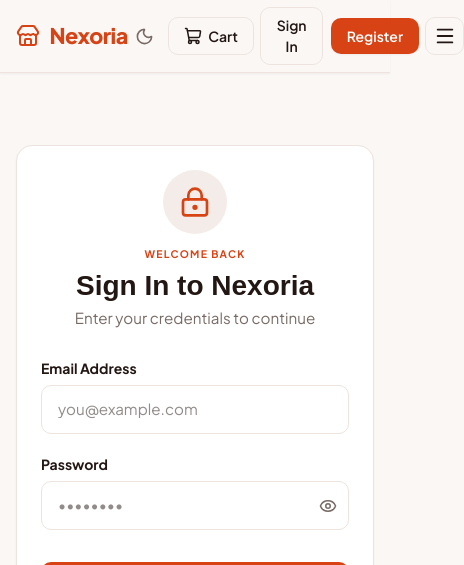
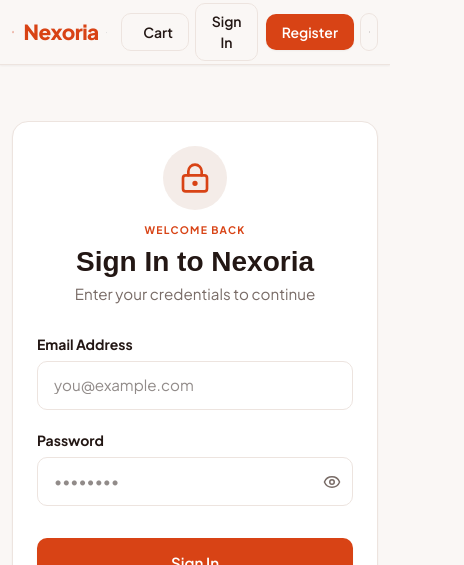
Before and after one commit to code-with-saad/CodeAlpha_Nexoria, a React (Vite) app in the folder client/: page /login in a window 390 px wide. Shown: the top 565 px of the page, 464 px wide, since content can reach past the window. Built offline with nearby package versions, Linux system fonts and the light colour scheme; no server answers.

Commit message:
responsiveness fix v1

```diff
--- a/client/src/index.css
+++ b/client/src/index.css
@@ -917,8 +917,6 @@
 /* Reset & Global Defaults */
 *, *::before, *::after {
   box-sizing: border-box;
-  margin: 0;
-  padding: 0;
 }
 
 html {
@@ -3354,3 +3352,34 @@
   background-size: 200% 100%;
   animation: shimmer 1.4s infinite;
 }
+
+
+
+
+/* ── Global responsive safety net ───────────────────────── */
+img, video, svg, canvas { max-width: 100%; }
+body { overflow-x: hidden; }
+.card, .table-responsive, .admin-table-wrapper { max-width: 100%; }
+table { max-width: 100%; }
+
+@media (max-width: 640px) {
+  .main-content { padding: 1.5rem 0; }
+  .page-title { font-size: 1.6rem; }
+  .card { padding: 1.15rem; }
+  .auth-card { padding: 1.5rem 1.15rem; }
+  .auth-wrapper { margin: 1rem auto; }
+  .nav-container { height: 4rem; }
+  .brand-logo { font-size: 1.3rem; }
+  .cta-split-banner { padding: 2rem 1.15rem; }
+  .cta-stat-num { font-size: 1.75rem; }
+  .toast-container { right: 1rem; left: 1rem; bottom: 1rem; width: auto; max-width: none; }
+  .filters-bar { padding: 0.75rem; }
+  .search-box { min-width: 100%; }
+  .product-image-container { height: 170px; }
+  .flagship-actions .btn { flex: 1 1 100%; }
+  .trust-bar { padding: 1.25rem 1rem; }
+}
+@media (max-width: 400px) {
+  .container { padding: 0 0.75rem; }
+  .btn { padding: 0.6rem 1rem; }
+}
--- a/client/src/pages/AboutPage.jsx
+++ b/client/src/pages/AboutPage.jsx
@@ -25,7 +25,7 @@
         {/* Decorative glow */}
         <div style={{
           position: 'absolute', top: '-80px', left: '50%', transform: 'translateX(-50%)',
-          width: '450px', height: '450px',
+          width: 'min(450px, 100%)', aspectRatio: '1 / 1',
           background: 'radial-gradient(circle, rgba(216,67,21,0.12) 0%, rgba(153,101,21,0.08) 50%, transparent 70%)',
           pointerEvents: 'none'
         }} />
@@ -92,7 +92,7 @@
       <div style={{ padding: '0 max(1.5rem, calc((100vw - 1200px) / 2 + 1.5rem))' }}>
 
         {/* ── BRAND STORY & MISSION ────────────────────────────────────── */}
-        <div style={{ display: 'grid', gridTemplateColumns: 'repeat(auto-fit, minmax(280px, 1fr))', gap: '2rem', marginBottom: '3.5rem' }}>
+        <div style={{ display: 'grid', gridTemplateColumns: 'repeat(auto-fit, minmax(min(280px, 100%), 1fr))', gap: '2rem', marginBottom: '3.5rem' }}>
           <div className="card reveal" data-delay="0" style={{ padding: '2rem' }}>
             <div style={{ width: '48px', height: '48px', borderRadius: 'var(--radius-md)', background: 'var(--color-primary-light)', display: 'flex', alignItems: 'center', justifyContent: 'center', marginBottom: '1.25rem', color: 'var(--color-primary)' }}>
               <Sparkles size={24} />
@@ -130,7 +130,7 @@
           <h2 className="reveal" style={{ fontSize: '1.85rem', textAlign: 'center', marginBottom: '2rem', fontFamily: 'var(--font-display)' }}>
             Why Customers Choose Nexoria
           </h2>
-          <div style={{ display: 'grid', gridTemplateColumns: 'repeat(auto-fit, minmax(220px, 1fr))', gap: '1.5rem' }}>
+          <div style={{ display: 'grid', gridTemplateColumns: 'repeat(auto-fit, minmax(min(220px, 100%), 1fr))', gap: '1.5rem' }}>
             {[
               { Icon: ShieldCheck, title: '100% Authentic', desc: 'Direct supplier partnerships guaranteeing genuine products with full manufacturer warranty.' },
               { Icon: Truck, title: 'Swift Delivery', desc: 'Fast tracked dispatch and insured shipping to guarantee your items arrive safely.' },
--- a/client/src/pages/AdminDashboardPage.jsx
+++ b/client/src/pages/AdminDashboardPage.jsx
@@ -943,7 +943,7 @@
               {/* ── KPI Summary Strip ── */}
               <div style={{
                 display: 'grid',
-                gridTemplateColumns: 'repeat(auto-fit, minmax(140px, 1fr))',
+                gridTemplateColumns: 'repeat(auto-fit, minmax(min(140px, 100%), 1fr))',
                 gap: '1rem',
                 marginBottom: '2rem'
               }}>
@@ -965,7 +965,7 @@
               </div>
 
               {/* ── Charts Row ── */}
-              <div style={{ display: 'grid', gridTemplateColumns: 'minmax(0,1fr) minmax(0,1.6fr)', gap: '1.5rem', alignItems: 'start' }}>
+              <div style={{ display: 'grid', gridTemplateColumns: 'repeat(auto-fit, minmax(min(300px, 100%), 1fr))', gap: '1.5rem', alignItems: 'start' }}>
 
                 {/* Pie Chart - Order Status Distribution */}
                 <div className="card" style={{ padding: '1.5rem' }}>
--- a/client/src/pages/CartPage.jsx
+++ b/client/src/pages/CartPage.jsx
@@ -95,7 +95,7 @@
         </button>
       </div>
 
-      <div style={{ display: 'grid', gridTemplateColumns: 'repeat(auto-fit, minmax(320px, 1fr))', gap: '2rem', alignItems: 'start' }}>
+      <div style={{ display: 'grid', gridTemplateColumns: 'repeat(auto-fit, minmax(min(320px, 100%), 1fr))', gap: '2rem', alignItems: 'start' }}>
         {/* CART ITEMS LIST */}
         <div style={{ display: 'flex', flexDirection: 'column', gap: '1rem' }}>
           {cartItems.map((item) => (
--- a/client/src/pages/CheckoutPage.jsx
+++ b/client/src/pages/CheckoutPage.jsx
@@ -155,7 +155,7 @@
         </p>
       </div>
 
-      <div style={{ display: 'grid', gridTemplateColumns: 'repeat(auto-fit, minmax(320px, 1fr))', gap: '2.5rem', alignItems: 'start' }}>
+      <div style={{ display: 'grid', gridTemplateColumns: 'repeat(auto-fit, minmax(min(320px, 100%), 1fr))', gap: '2.5rem', alignItems: 'start' }}>
         {/* LEFT COLUMN: SHIPPING & PAYMENT FORM */}
         <div>
           <form onSubmit={handlePlaceOrder}>
@@ -183,7 +183,7 @@
                 {formErrors.address && <span className="form-error-text">{formErrors.address}</span>}
               </div>
 
-              <div style={{ display: 'grid', gridTemplateColumns: '1fr 1fr', gap: '1rem' }}>
+              <div style={{ display: 'grid', gridTemplateColumns: 'repeat(auto-fit, minmax(min(200px, 100%), 1fr))', gap: '1rem' }}>
                 <div className="form-group">
                   <label className="form-label" htmlFor="city">
                     City
@@ -285,7 +285,7 @@
                 </div>
               </div>
 
-              <div style={{ display: 'grid', gridTemplateColumns: '1fr 1fr', gap: '1rem' }}>
+              <div style={{ display: 'grid', gridTemplateColumns: 'repeat(auto-fit, minmax(min(200px, 100%), 1fr))', gap: '1rem' }}>
                 <div className="form-group">
                   <label className="form-label">Expires</label>
                   <input
--- a/client/src/pages/ContactPage.jsx
+++ b/client/src/pages/ContactPage.jsx
@@ -78,7 +78,7 @@
         </p>
       </div>
 
-      <div style={{ display: 'grid', gridTemplateColumns: 'repeat(auto-fit, minmax(320px, 1fr))', gap: '2rem', marginBottom: '3rem' }}>
+      <div style={{ display: 'grid', gridTemplateColumns: 'repeat(auto-fit, minmax(min(320px, 100%), 1fr))', gap: '2rem', marginBottom: '3rem' }}>
         {/* CONTACT FORM */}
         <div className="card" style={{ padding: '2rem' }}>
           <h2 style={{ fontSize: '1.35rem', marginBottom: '1.25rem', display: 'flex', alignItems: 'center', gap: '0.5rem' }}>
--- a/client/src/pages/OrderConfirmationPage.jsx
+++ b/client/src/pages/OrderConfirmationPage.jsx
@@ -87,7 +87,7 @@
             </button>
           </div>
 
-          <div style={{ display: 'grid', gridTemplateColumns: 'repeat(auto-fit, minmax(240px, 1fr))', gap: '1.5rem', marginBottom: '1.75rem' }}>
+          <div style={{ display: 'grid', gridTemplateColumns: 'repeat(auto-fit, minmax(min(240px, 100%), 1fr))', gap: '1.5rem', marginBottom: '1.75rem' }}>
             <div>
               <h3 style={{ fontSize: '0.9rem', color: 'var(--color-muted-text)', textTransform: 'uppercase', marginBottom: '0.35rem' }}>
                 Delivery Address
--- a/client/src/pages/ProductDetailPage.jsx
+++ b/client/src/pages/ProductDetailPage.jsx
@@ -92,7 +92,7 @@
         <div style={{ marginBottom: '1.5rem' }}>
           <div className="skeleton" style={{ height: '20px', width: '150px' }} />
         </div>
-        <div className="card" style={{ display: 'grid', gridTemplateColumns: 'repeat(auto-fit, minmax(320px, 1fr))', gap: '2.5rem', padding: '2.5rem' }}>
+        <div className="card" style={{ display: 'grid', gridTemplateColumns: 'repeat(auto-fit, minmax(min(320px, 100%), 1fr))', gap: '2rem', padding: 'clamp(1rem, 4vw, 2.5rem)' }}>
           <div className="skeleton" style={{ height: '380px', width: '100%' }} />
           <div style={{ display: 'flex', flexDirection: 'column', gap: '1rem' }}>
             <div className="skeleton" style={{ height: '24px', width: '30%' }} />
@@ -136,7 +136,7 @@
         </button>
       </div>
 
-      <div className="card" style={{ display: 'grid', gridTemplateColumns: 'repeat(auto-fit, minmax(320px, 1fr))', gap: '3rem', padding: '2.5rem', marginBottom: '4rem' }}>
+      <div className="card" style={{ display: 'grid', gridTemplateColumns: 'repeat(auto-fit, minmax(min(320px, 100%), 1fr))', gap: '3rem', padding: 'clamp(1rem, 4vw, 2.5rem)', marginBottom: '4rem' }}>
 
         {/* PRODUCT IMAGE */}
         <div style={{ minHeight: '380px', background: 'var(--color-muted)', borderRadius: 'var(--radius-lg)', display: 'flex', alignItems: 'center', justifyContent: 'center', overflow: 'hidden', position: 'relative' }}>
--- a/client/src/pages/ProfilePage.jsx
+++ b/client/src/pages/ProfilePage.jsx
@@ -112,7 +112,7 @@
         </p>
       </div>
 
-      <div style={{ display: 'grid', gridTemplateColumns: 'repeat(auto-fit, minmax(280px, 1fr))', gap: '1.5rem', marginBottom: '2rem' }}>
+      <div style={{ display: 'grid', gridTemplateColumns: 'repeat(auto-fit, minmax(min(280px, 100%), 1fr))', gap: '1.5rem', marginBottom: '2rem' }}>
         {/* ACCOUNT SUMMARY CARD */}
         <div className="card" style={{ padding: '1.75rem' }}>
           <div style={{ display: 'flex', alignItems: 'center', gap: '1rem', marginBottom: '1.25rem' }}>
```
